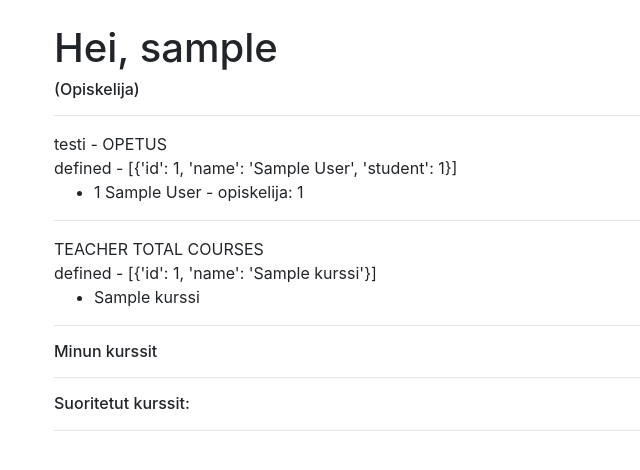
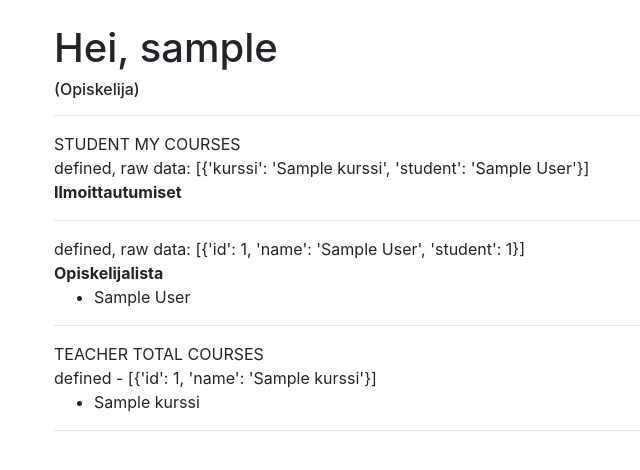
Before and after one commit to aarekr/Opinahjo, a Flask app: a page that uses application/templates/user.html in a window 1280 px wide. Shown: the part 56-526 px from the top of the page, without its empty margins (31-671 px from the left). Run offline with Flask 2, Linux system fonts and the light colour scheme; a user stored in the database is signed in; tables that the repository leaves empty hold one stand-in row (values such as "Sample post"); some libraries are stand-ins or nearby versions.

Commit message:
Enrollment näyttää opiskelijan kurssi-ilmoittautumiset

```diff
--- a/application/auth/models.py
+++ b/application/auth/models.py
@@ -37,7 +37,8 @@ class User(Base):
 
     @staticmethod
     def teacher_info():
-        stmt = text("SELECT Account.id, Account.name, Account.student FROM Account")
+        stmt = text("SELECT Account.id, Account.name, Account.student "
+                    "FROM Account")
         res = db.engine.execute(stmt)
 
         response = []
@@ -48,7 +49,8 @@ class User(Base):
 
     @staticmethod
     def teacher_my_total_courses():
-        stmt = text("SELECT Kurssi.id, Kurssi.name FROM Kurssi "
+        stmt = text("SELECT Kurssi.id, Kurssi.name "
+                    "FROM Kurssi "
                     "LEFT JOIN Account ON Account.id = Account.id ")
         res = db.engine.execute(stmt)
 
@@ -58,7 +60,7 @@ class User(Base):
 
         return response
 
-    @staticmethod
+    @staticmethod # kurssien lkm
     def school_total_courses_offered():
         stmt = text("SELECT COUNT(Kurssi.id) FROM Kurssi")
         res = db.engine.execute(stmt)
@@ -67,7 +69,7 @@ class User(Base):
             response.append({"course_count":row[0]})
         return response
 
-    @staticmethod
+    @staticmethod # opettajien lkm
     def school_teachers_total():
         stmt = text("SELECT COUNT(Account.id) FROM Account WHERE Account.teacher = 1")
         res = db.engine.execute(stmt)
@@ -76,12 +78,26 @@ class User(Base):
             response.append({"teacher_count":row[0]})
         return response
 
-    @staticmethod
+    @staticmethod # yhteenveto: kurssit ja opettajat
     def courses_and_teachers():
-        stmt = text("SELECT Kurssi.name, Account.name FROM Kurssi, Account "
+        stmt = text("SELECT Kurssi.name, Account.name "
+                    "FROM Kurssi, Account "
                     "WHERE Kurssi.account_id = Account.id")
         res = db.engine.execute(stmt)
         response = []
         for row in res:
             response.append({"kurssi":row[0], "opettaja":row[1]})
         return response
+
+    @staticmethod # opiskelijan kurssi-ilmoittautumiset
+    def student_my_courses():
+        stmt = text("SELECT Kurssi.name, Account.name "
+                    "FROM Account, Kurssi, Enrollments "
+                    "WHERE Account.id = Enrollments.account_id "
+                    "AND Kurssi.id = Enrollments.kurssi_id "
+                    "ORDER BY Kurssi.name")
+        res = db.engine.execute(stmt)
+        response = []
+        for row in res:
+            response.append({"kurssi":row[0], "student":row[1]})
+        return response
--- a/application/templates/index.html
+++ b/application/templates/index.html
@@ -6,7 +6,7 @@
     <center><i>Tarjoamme ohjelmoinnin kursseja</i></center>
   <p><hr>
 
-TYHJÄ SIVU
+Siirry Opetusohjelma-sivulle tarkastelemaan kursseja
 
 
 {% endblock %}
--- a/application/templates/kurssit/list.html
+++ b/application/templates/kurssit/list.html
@@ -37,7 +37,7 @@
       </td>
       <!-- opettajalle ei näytetä ilmoittautumista -->
       {% if not current_user.teacher %}
-      <td align="center">enrolled</td>
+      <td align="center">...</td>
       <td>
         <form>
           <center><input type="submit" value="Varaa paikka"/></center>
--- a/application/templates/user.html
+++ b/application/templates/user.html
@@ -10,21 +10,44 @@
     <h6>(Opettaja)</h6>
     {% endif %}
     <hr>
-testi - OPETUS <br />
-{% if teacher_info is defined %}
-defined -
-{{ teacher_info }}
-<ul>
-  {% for user in teacher_info %}
-  <li>
-       {{user.id}} {{user.name}} -  opiskelija: {{user.student}}
-  </li>
-  {% endfor %}
-</ul>
+
+<!-- opiskelijalle näytetään kurssi-ilmoittautumiset -->
+{% if user.student %}
+  STUDENT MY COURSES <br />
+  {% if student_my_courses is defined %}
+  defined, raw data: {{student_my_courses}} <br/>
+  <b>Ilmoittautumiset</b>
+    <ul>
+      {% for kurssi in student_my_courses %}
+        {% if user.username == kurssi.student %}
+          <li>{{kurssi.kurssi}}</li>
+        {% endif %}
+      {% endfor %}
+    </ul>
+  <hr>
+  {% endif %}
 {% endif %}
 
+
+
+<!-- opettajan näkymä -->
+{% if user.teacher %}
+  {% if teacher_info is defined %}
+  defined, raw data: {{ teacher_info }} <br />
+  <b>Opiskelijalista</b> <br />
+  <ul>
+    {% for user in teacher_info %}
+      {% if user.student %}
+      <li>{{user.name}}</li>
+      {% endif %}
+    {% endfor %}
+  </ul>
+  {% endif %}
 <hr>
+{% endif %}
 
+
+{% if user.teacher %}
 TEACHER TOTAL COURSES <br />
 {% if teacher_my_total_courses is defined %}
   defined -
@@ -36,22 +59,6 @@ TEACHER TOTAL COURSES <br />
   </ul>
 {% endif %}
 <hr>
-
-
-
-
-
-    {% if user.student %}
-      <h6>Minun kurssit</h6>
-      {% elif user.teacher %}
-      <h6>Opetus: </h6>
-    {% endif %}
-    <hr>
-
-    {% if user.student %}
-      <h6>Suoritetut kurssit: </h6>
-      <!-- listaa suoritetut kurssit -->
-    <hr>
-    {% endif %}
+{% endif %}
 
 {% endblock %}
--- a/application/views.py
+++ b/application/views.py
@@ -19,8 +19,10 @@ def user(usernimi):
     teacher_info = User.teacher_info()
 #    teacher_my_courses = Kurssi.teacher_my_courses()
     teacher_my_total_courses = User.teacher_my_total_courses()
+    student_my_courses = User.student_my_courses()
 
     return render_template('user.html', user=user,
         teacher_info=teacher_info,
-        teacher_my_total_courses=teacher_my_total_courses
+        teacher_my_total_courses=teacher_my_total_courses,
+        student_my_courses=student_my_courses
     )
```
